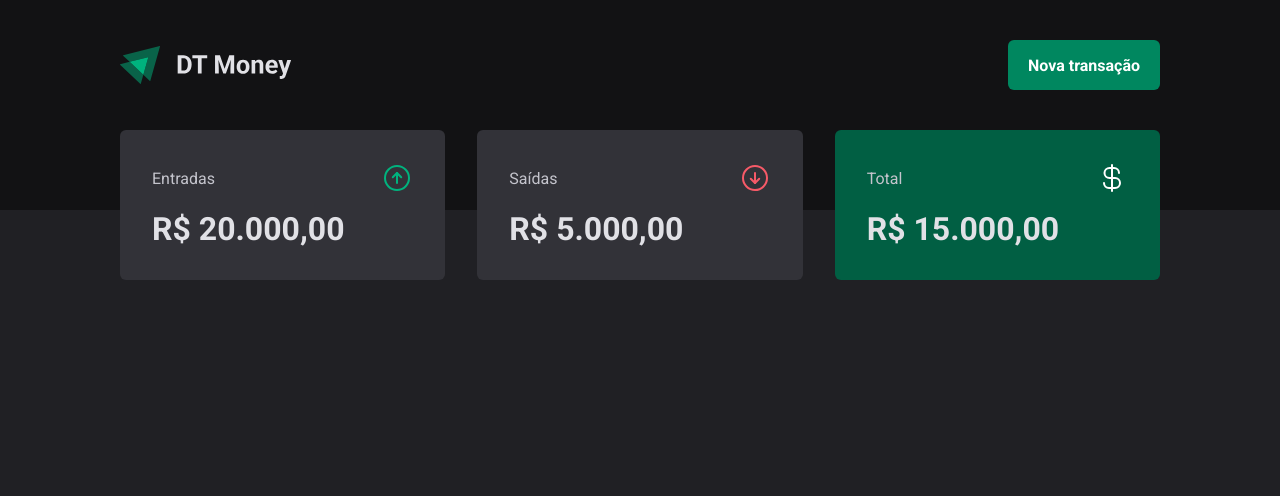
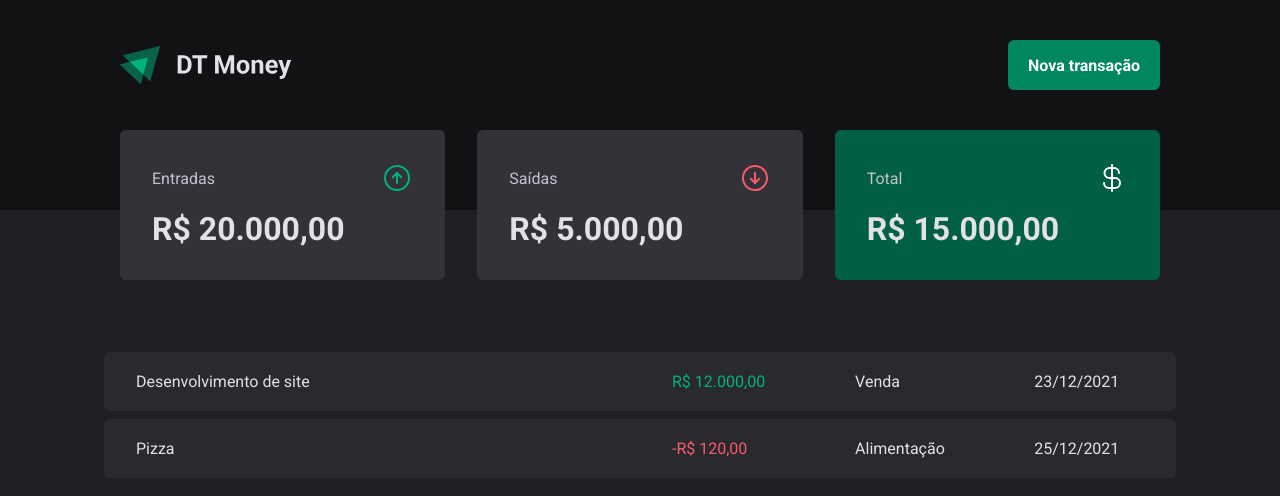
Before and after one commit to DanielNasc/dt-money-v2, a React (Vite) app: page / in a window 1280 px wide. Shown: the top 496 px of the page. Built offline with nearby package versions, Linux system fonts and the light colour scheme.

Commit message:
tabela de transacoes

```diff
--- a/src/pages/Transactions/index.tsx
+++ b/src/pages/Transactions/index.tsx
@@ -1,11 +1,37 @@
 import { Header } from "../../components/Header";
 import { Summary } from "../../components/Summary";
+import { PriceHighlight, TransactionsContainer, TransactionsTable } from "./styles";
 
 export function Transactions() {
   return (
     <div>
       <Header />
       <Summary />
+
+      <TransactionsContainer>
+
+        <TransactionsTable>
+          <tbody>
+            <tr>
+              <td width="50%">Desenvolvimento de site</td>
+              <td>
+                <PriceHighlight variant="income">R$ 12.000,00</PriceHighlight>
+              </td>
+              <td>Venda</td>
+              <td>23/12/2021</td>
+            </tr>
+            <tr>
+              <td width="50%">Pizza</td>
+              <td>
+                <PriceHighlight variant="outcome">-R$ 120,00</PriceHighlight>
+              </td>
+              <td>Alimentação</td>
+              <td>25/12/2021</td>
+            </tr>
+          </tbody>
+        </TransactionsTable>
+
+      </TransactionsContainer>
     </div>
   )
 }
--- a/src/pages/Transactions/styles.ts
+++ b/src/pages/Transactions/styles.ts
@@ -0,0 +1,39 @@
+import styled from "styled-components";
+
+export const TransactionsContainer = styled.main`
+  width: 100%;
+  max-width: 1120px;
+  margin: 4rem auto 0;
+  padding: 0 1.5rem;
+`
+
+export const TransactionsTable = styled.table`
+  width: 100%;
+  border-collapse: separate;
+  border-spacing: 0 0.5rem;
+
+  td {
+    padding: 1.25rem 2rem;
+    background: ${props => props.theme["gray-700"]};
+
+    &:first-child {
+        border-top-left-radius: 6px;
+        border-bottom-left-radius: 6px;
+      }
+
+    &:last-child {
+        border-top-right-radius: 6px;
+        border-bottom-right-radius: 6px;
+      }
+  }
+`
+
+interface PriceHighlightProps {
+  variant: 'income' | 'outcome'
+}
+
+export const PriceHighlight = styled.span<PriceHighlightProps>`
+  color: ${props => props.variant === 'income' ?
+    props.theme["green-300"] : props.theme["red-300"]
+  }
+`
```
